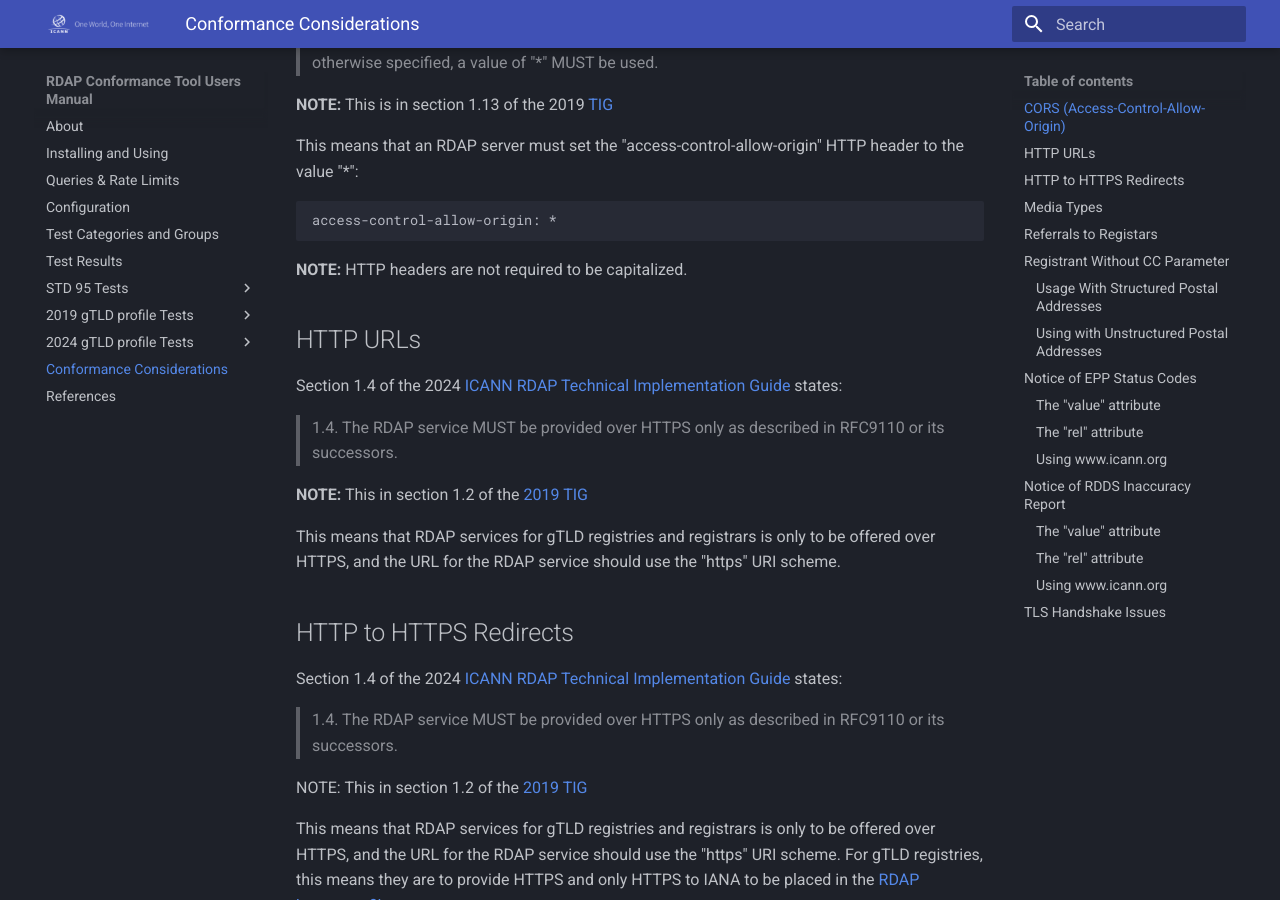
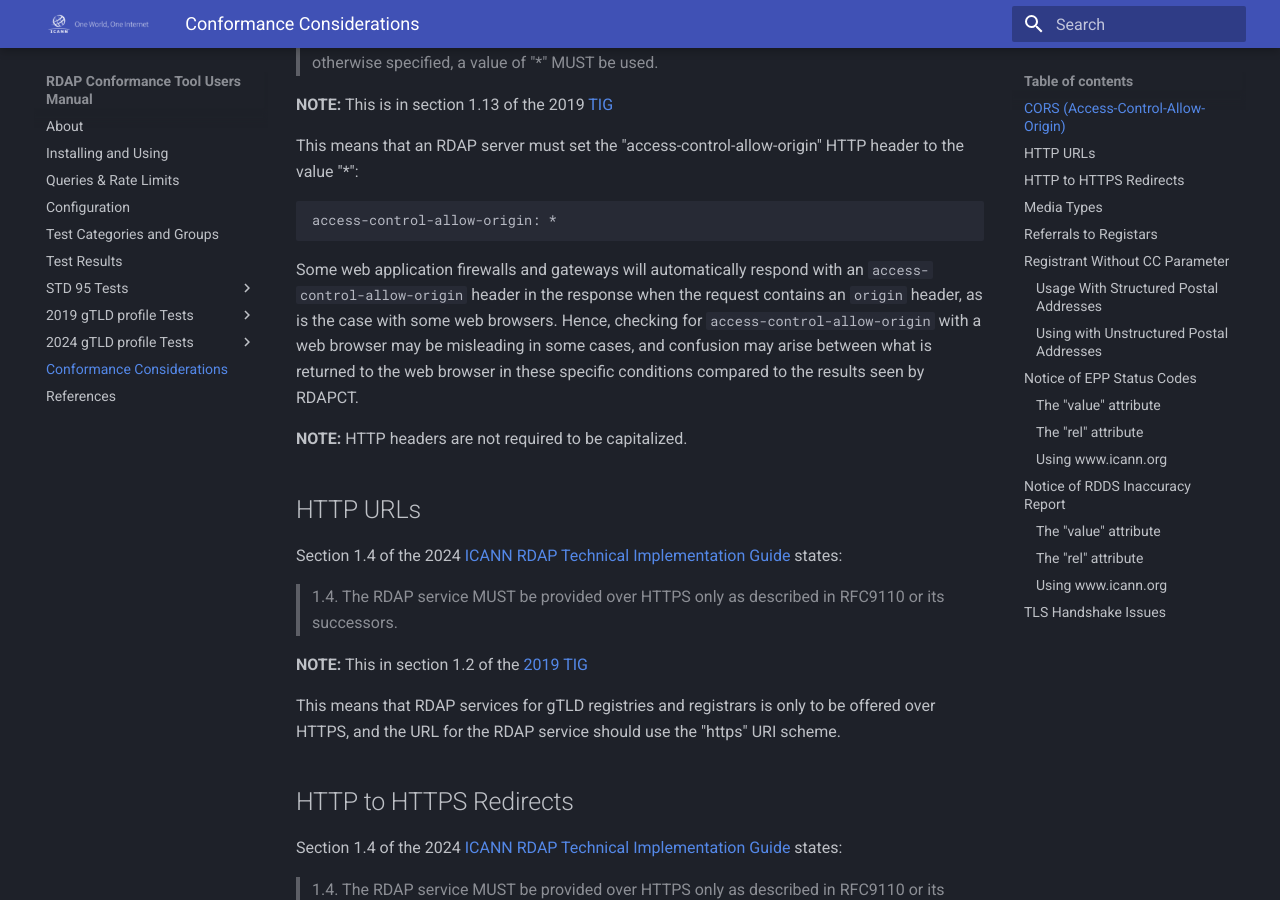
Before and after one commit to icann/rdap-conformance-tool, an MkDocs documentation site: the page built from docs/conformance_considerations.md, in a window 1280 px wide and 900 px high, scrolled down 366 px. Built offline with MkDocs 1.6.1 and Material for MkDocs 9.7.7, drawn with Linux system fonts in a browser that asks for light colours.

Commit message:
added text

````diff
--- a/docs/conformance_considerations.md
+++ b/docs/conformance_considerations.md
@@ -23,6 +23,12 @@
 ```
 access-control-allow-origin: *
 ```
+
+Some web application firewalls and gateways will automatically respond with an `access-control-allow-origin`
+header in the response when the request contains an `origin` header, as is the case with some web browsers.
+Hence, checking for `access-control-allow-origin` with a web browser may be misleading in some cases, and
+confusion may arise between what is returned to the web browser in these specific conditions compared to the
+results seen by RDAPCT.
 
 **NOTE:** HTTP headers are not required to be capitalized.
 
@@ -78,7 +84,6 @@
     - The output should contain:
         - `> accept: application/json`
         - `< content-type: application/rdap+json`
-
 
 **NOTE:** HTTP headers are not required to be capitalized.
 
````
